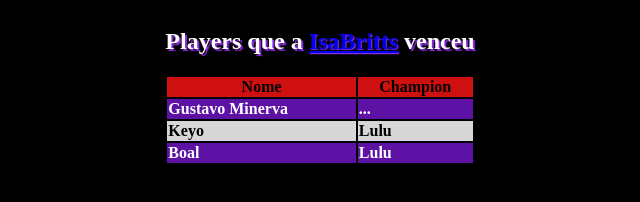
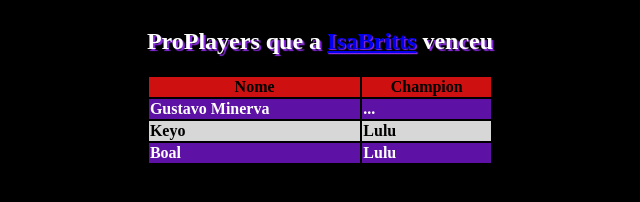
Before and after one commit to QuirneeH/IsaWins, a plain HTML site: page index.html in a window 1280 px wide. Shown: the whole page, without its empty margins (320-960 px from the left). Drawn offline with Linux system fonts and the light colour scheme.

Commit message:
modified:   index.html

```diff
--- a/index.html
+++ b/index.html
@@ -10,7 +10,7 @@
 <body>
     <section class="table">
         <table>
-            <h2>Players que a <a class="twitch-link" href="https://www.twitch.tv/isabrittis" target="_blank">IsaBritts</a> venceu</h2>
+            <h2>ProPlayers que a <a class="twitch-link" href="https://www.twitch.tv/isabrittis" target="_blank">IsaBritts</a> venceu</h2>
             <thead>
                 <th>Nome</th>
                 <th>Champion</th>
```
